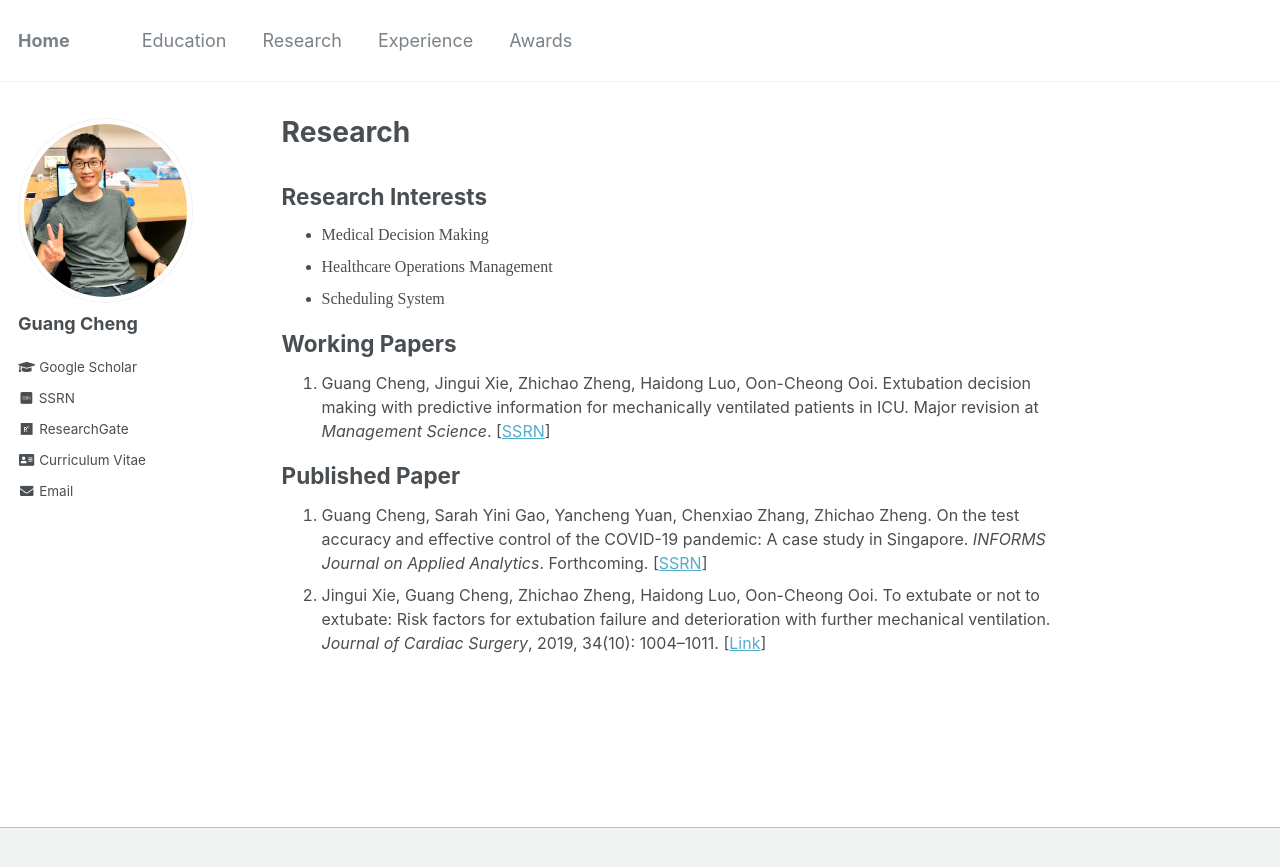
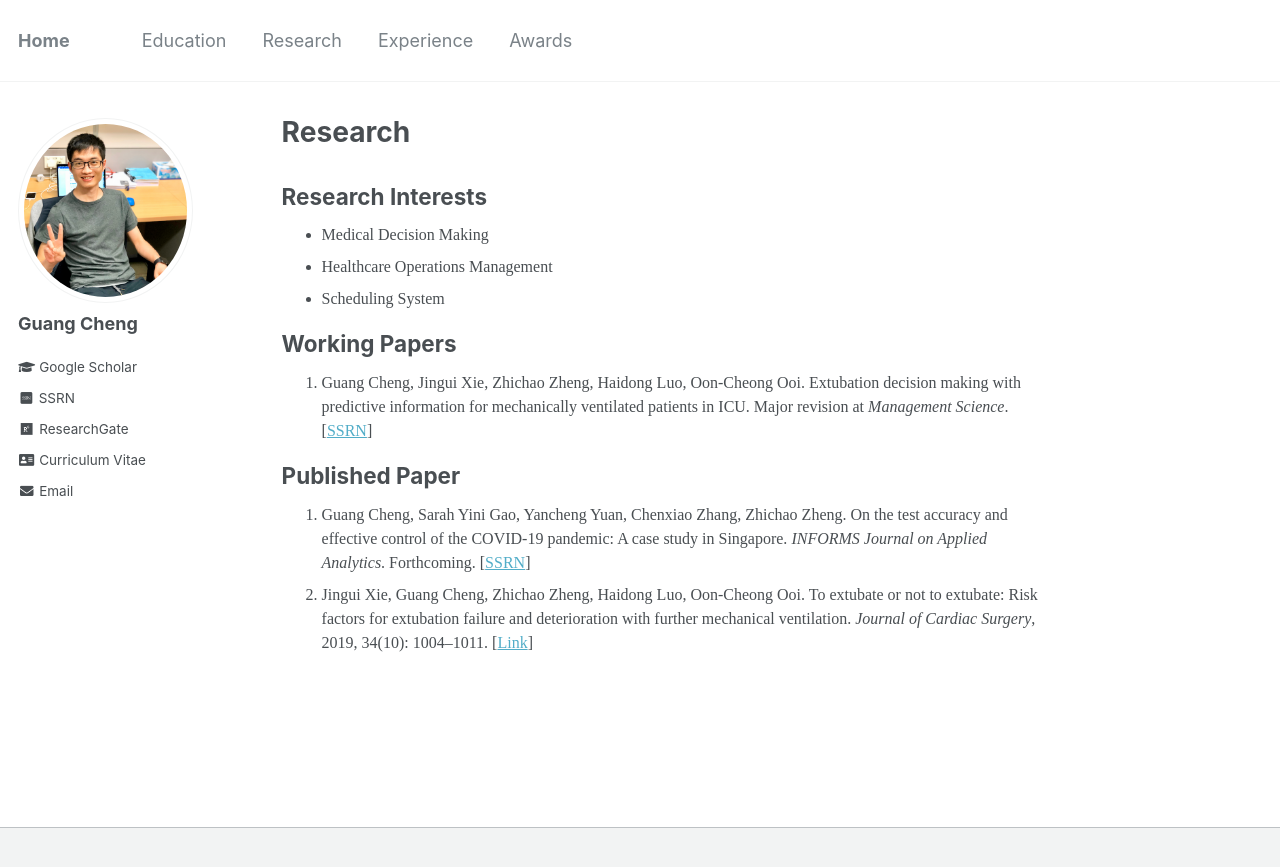
Before and after one commit to gcheng-nus/gcheng-nus.github.io, a Jekyll site: the page built from _pages/research.md, in a window 1280 px wide. Shown: the top 867 px of the page. Built offline with Jekyll 4.4.1, drawn with Linux system fonts in a browser that asks for light colours; some web fonts are replaced.

Commit message:
modify font style

```diff
--- a/_pages/research.md
+++ b/_pages/research.md
@@ -4,7 +4,7 @@ title: "Research"
 permalink: /research/
 author_profile: true
 ---
-<body>
+<body style="font-family: Time New Roman;">
 
 <h2 style="margin-top: 1em;">Research Interests</h2>
 <ul style="font-size: 16px; margin-top: 0em; margin-bottom: 1.2em; font-family: Times New Roman;">
@@ -13,11 +13,11 @@ author_profile: true
 	<li>Scheduling System</li>
 </ul>
 <h2>Working Papers</h2>
-<ol style="font-size: 16px; margin-top: 0em; margin-bottom: 1.2em;">
+<ol style="font-size: 16px; margin-top: 0em; margin-bottom: 1.2em; font-family: Times New Roman;">
 	<li>Guang Cheng, Jingui Xie, Zhichao Zheng, Haidong Luo, Oon-Cheong Ooi. Extubation decision making with predictive information for mechanically ventilated patients in ICU. Major revision at <i>Management Science</i>. [<a href="https://ssrn.com/abstract=3397530" target="_blank">SSRN</a>]</li>
 </ol>
 <h2>Published Paper</h2>
-<ol style="font-size: 16px; margin-top: 0em; margin-bottom: 1.2em;">
+<ol style="font-size: 16px; margin-top: 0em; margin-bottom: 1.2em; font-family: Times New Roman;">
 	<li>Guang Cheng, Sarah Yini Gao, Yancheng Yuan, Chenxiao Zhang, Zhichao Zheng. On the test accuracy and effective control of the COVID-19 pandemic: A case study in Singapore. <i>INFORMS Journal on Applied Analytics</i>. Forthcoming. [<a href="http://ssrn.com/abstract=3955828" target="_blank">SSRN</a>]</li>
 	<!--  -->
 	<li>Jingui Xie, Guang Cheng, Zhichao Zheng, Haidong Luo, Oon-Cheong Ooi. To extubate or not to extubate: Risk factors for extubation failure and deterioration with further mechanical ventilation. <i>Journal of Cardiac Surgery</i>, 2019, 34(10): 1004–1011. [<a href="https://onlinelibrary.wiley.com/doi/abs/10.1111/jocs.14189" target="_blank">Link</a>]</li>
```
Also changed, not shown: _pages/about.md (+5 -1 lines).
